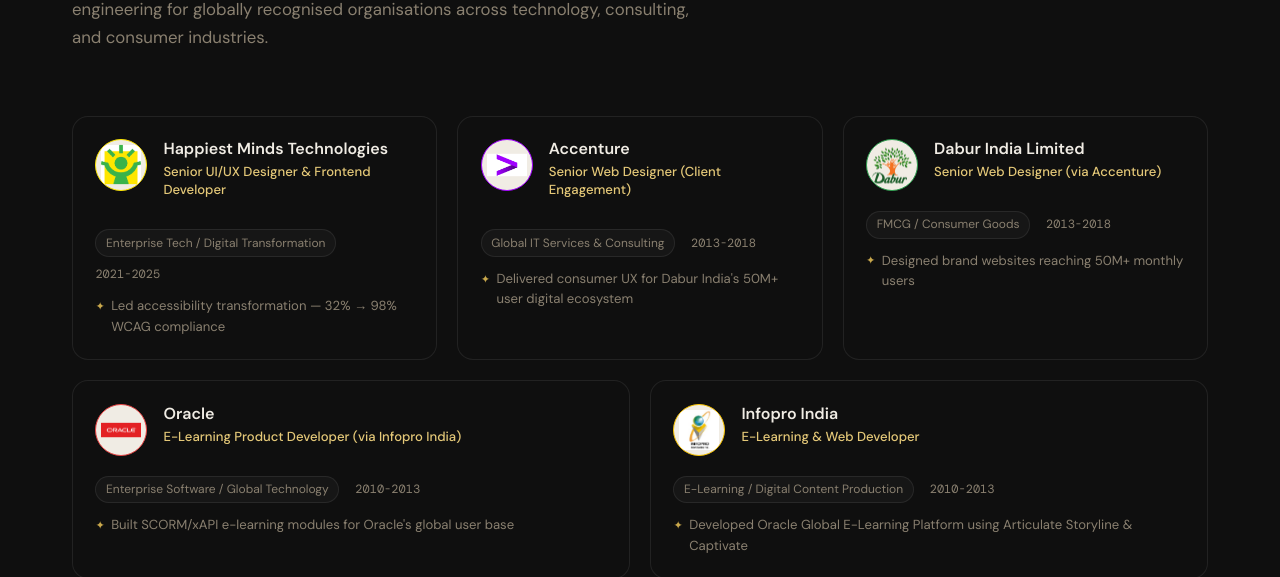
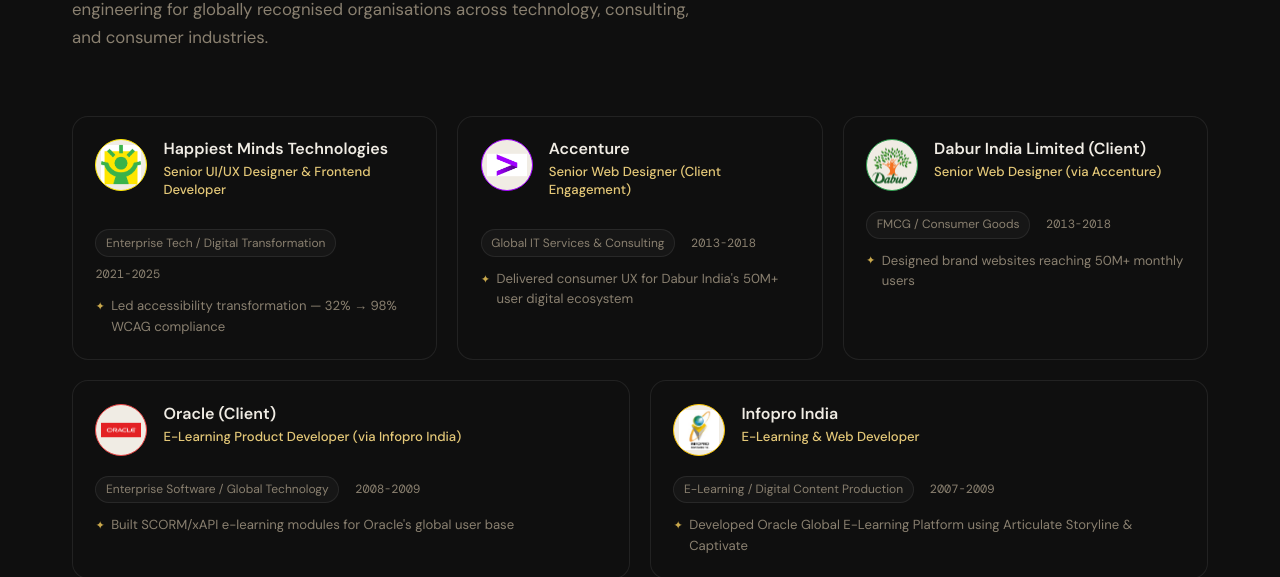
Before and after one commit to kamalpandeydev-dev/Kamal-Pandey-Portfolio, a React (Create React App) app: page / in a window 1280 px wide. Shown: the part 8957-9534 px from the top of the page. Built offline with nearby package versions, Linux system fonts and the light colour scheme; a web font is replaced by a local one.

Commit message:
Company changes

```diff
--- a/src/components/Companies.jsx
+++ b/src/components/Companies.jsx
@@ -25,7 +25,7 @@
     image: '/assets/accenture_logo.png',
   },
   {
-    name: 'Dabur India Limited',
+    name: 'Dabur India Limited (Client)',
     role: 'Senior Web Designer (via Accenture)',
     period: '2013-2018',
     sector: 'FMCG / Consumer Goods',
@@ -36,9 +36,9 @@
     image: '/assets/Dabur_Logo.png',
   },
   {
-    name: 'Oracle',
+    name: 'Oracle (Client)',
     role: 'E-Learning Product Developer (via Infopro India)',
-    period: '2010-2013',
+    period: '2008-2009',
     sector: 'Enterprise Software / Global Technology',
     highlight: "Built SCORM/xAPI e-learning modules for Oracle's global user base",
     initials: 'OR',
@@ -49,7 +49,7 @@
   {
     name: 'Infopro India',
     role: 'E-Learning & Web Developer',
-    period: '2010-2013',
+    period: '2007-2009',
     sector: 'E-Learning / Digital Content Production',
     highlight: 'Developed Oracle Global E-Learning Platform using Articulate Storyline & Captivate',
     initials: 'IP',
```
